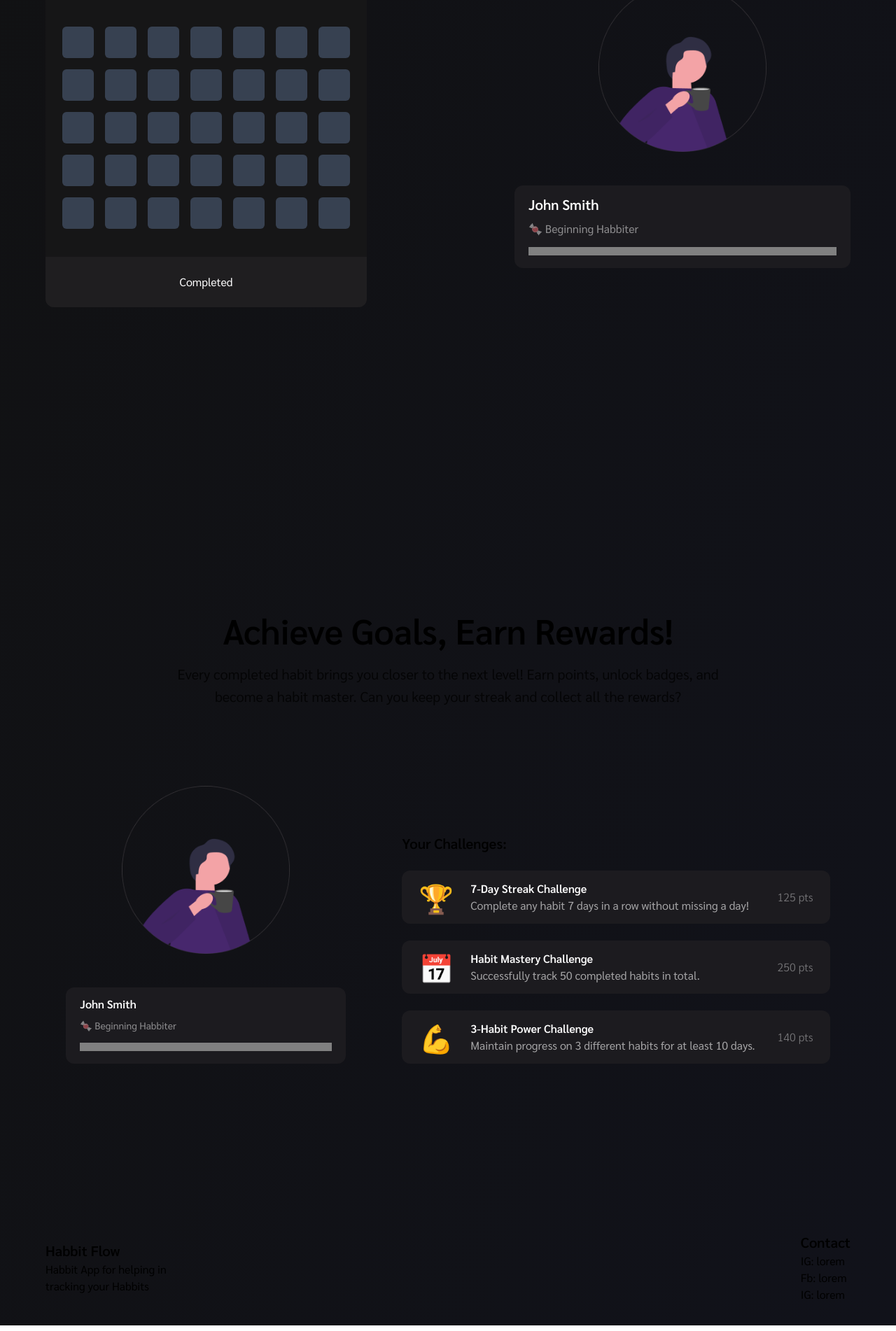
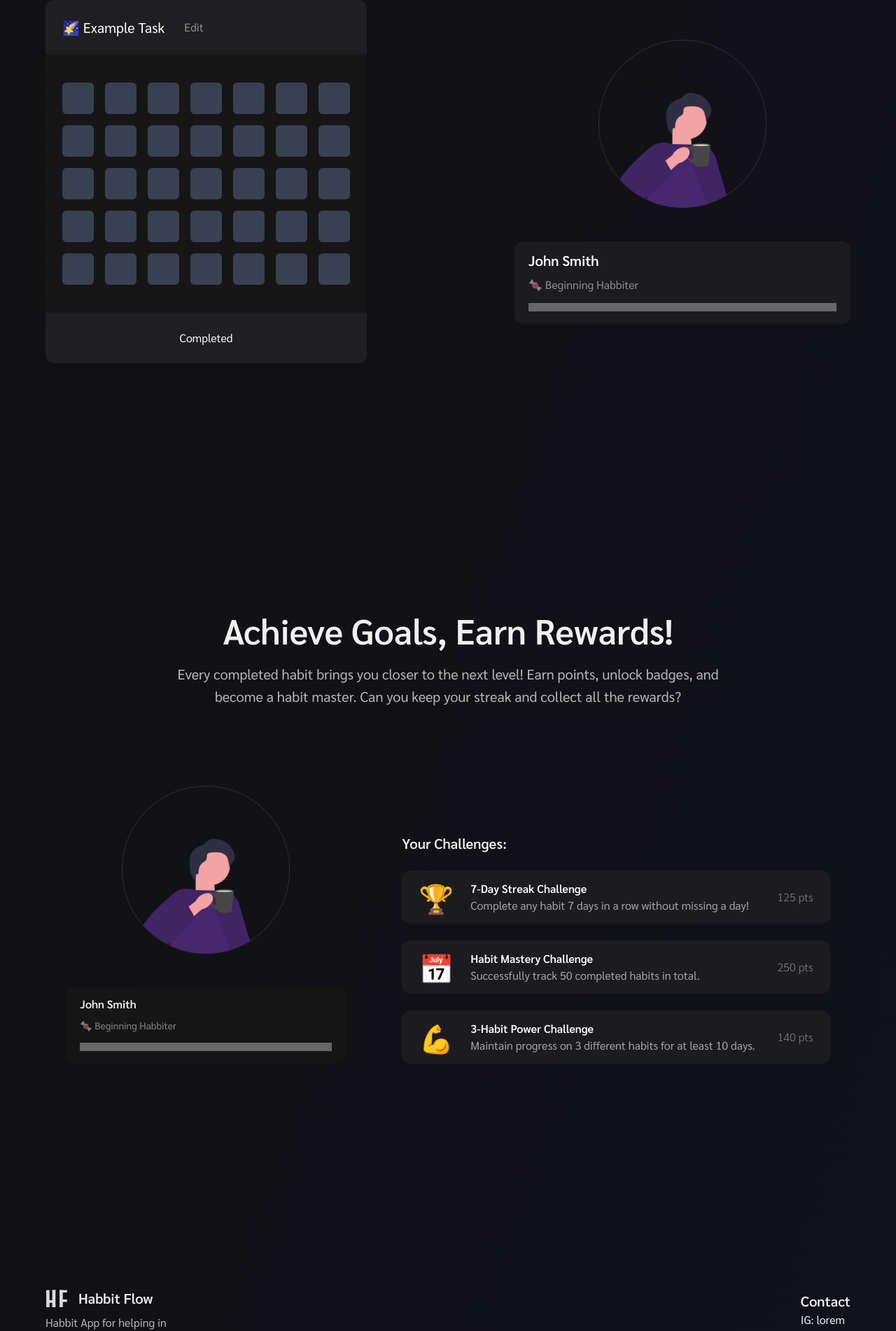
Before and after one commit to kxGeou/Habit-Flow, a React (Vite) app: page / in a window 1280 px wide. Shown: the part 1745-3647 px from the top of the page at 70% size. Built offline with nearby package versions, Linux system fonts and the light colour scheme; no server answers.

Commit message:
Finished firstSite design without animations links extc

```diff
--- a/src/Components/Footer.tsx
+++ b/src/Components/Footer.tsx
@@ -1,18 +1,21 @@
+import Logo from '../assets/logoooo.png'
 export default function Footer() {
     return(
-        <footer className="mt-[15rem] flex justify-between items-center">
+        <footer className="mt-[20rem] flex justify-between items-center text-textColor">
             <div className="flex flex-col w-[12rem]">
-                <p className="text-[20px] font-semibold">Habbit Flow</p>
-                <p>Habbit App for helping in tracking your Habbits</p>
+                <div className='flex items-center gap-4 mb-2'>
+                    <img src={Logo} alt="vector logo of company" />
+                    <p className="text-[20px] font-semibold">Habbit Flow</p>
+                </div>
+                <p className='opacity-75'>Habbit App for helping in tracking your Habbits</p>
             </div>
-            <div>
+            <div >
                 <h2 className="text-[20px] font-semibold">
                     Contact
                 </h2>
                 <ul>
                     <li>IG: lorem</li>
                     <li>Fb: lorem</li>
-                    <li>IG: lorem</li>
                 </ul>
             </div>
         </footer>
--- a/src/Components/Motivation.tsx
+++ b/src/Components/Motivation.tsx
@@ -10,8 +10,8 @@ export default function Motivation() {
     return(
     <section className="flex flex-col justify-center items-center mt-[12rem]">
         <article className="flex flex-col justify-center items-center text-center gap-4 mb-[7rem]">
-            <h2 className={`text-[50px] font-semibold  leading-[120%]`}>{headerText.title}</h2>
-            <p className={`opacity-75 text-[20px] leading-8 w-[50rem]`}>{headerText.desc}</p>
+            <h2 className={`text-[50px] font-semibold  leading-[120%] text-textColor`}>{headerText.title}</h2>
+            <p className={`opacity-75 text-[20px] leading-8 w-[50rem] text-textColor`}>{headerText.desc}</p>
         </article>
         <article>
             <UserIcon></UserIcon>
--- a/src/Components/ShowCase.tsx
+++ b/src/Components/ShowCase.tsx
@@ -4,7 +4,7 @@ export default function ShowCase() {
 
 
     return (
-        <div className='my-[15rem] flex flex-col justify-center items-center'>
+        <div className='mt-[20rem] mb-[10rem] flex flex-col justify-center items-center'>
             <h2 className='text-textColor text-[2rem] mb-[6rem]'>Track habits with a simple and intuitive interface</h2>
             <Tutorial></Tutorial>
         </div>
--- a/src/Components/Tutorial.tsx
+++ b/src/Components/Tutorial.tsx
@@ -4,7 +4,7 @@ import User from "../assets/user.png";
 type UserProps = {
   userExp: number;
 };
-const HabitBlock = () => {
+const   HabitBlock = () => {
   const [days, setDays] = useState<string[]>(Array(35).fill("gray"));
   const [habitName, setHabitName] = useState<string>("🌠 Example Task");
   const [isEditing, setIsEditing] = useState<boolean>(false);
@@ -48,10 +48,13 @@ const HabitBlock = () => {
             <p className={`text-textColor ${streak > 0 ? "block" : "hidden"}`}>{streak}🔥</p>
           </div>
           <progress
-            max="2000"
-            value={userExp}
-            className="h-[0.75rem] w-full"
-          ></progress>
+          max="2000"
+          value={userExp}
+          className="appearance-none h-[0.75rem] w-full bg-gray-200
+             [&::-webkit-progress-bar]:bg-stroke
+             [&::-webkit-progress-value]:bg-mainColor
+             [&::-moz-progress-bar]:bg-mainColor"
+        ></progress>
         </div>
       </div>
     );
--- a/src/Components/UserIcon.tsx
+++ b/src/Components/UserIcon.tsx
@@ -32,12 +32,21 @@ function UserBar({ expLevel }: UserIconPrompts) {
   return (
     <div className="flex flex-col justify-center items-center gap-12">
       <img src={User} alt="minimalistic image of user" className="w-[15rem]" />
-      <div className="bg-[#1C1B1F] py-3 px-5 w-[25rem] rounded-[12px]">
-        <p className="text-white font-semibold text-[16px] mb-2">John Smith</p>
-        <p className="text-white opacity-50 font-normal text-[14px] mb-2">
+      <div className="bg-secondary py-3 px-5 w-[25rem] rounded-[12px]">
+        <p className="text-textColor font-semibold text-[16px] mb-2">
+          John Smith
+        </p>
+        <p className="text-textColor opacity-50 font-normal text-[14px] mb-2">
           🍬 Beginning Habbiter
         </p>
-        <progress max="2000" value={expLevel} className="h-[0.75rem] w-full"></progress>
+        <progress
+          max="2000"
+          value={expLevel}
+          className="appearance-none h-[0.75rem] w-full bg-gray-200
+             [&::-webkit-progress-bar]:bg-stroke
+             [&::-webkit-progress-value]:bg-mainColor
+             [&::-moz-progress-bar]:bg-mainColor"
+        ></progress>
       </div>
     </div>
   );
@@ -58,7 +67,7 @@ export default function UserIcon() {
     <article className="w-full flex justify-between items-end gap-[5rem]">
       <UserBar expLevel={userExp} />
 
-      <div className="flex flex-col gap-6">
+      <div className="flex flex-col gap-6 text-textColor">
         <p className="font-semibold text-[20px]">Your Challenges:</p>
         {challenges.map((item, index) => {
           const isCompleted = completedChallenges.includes(index);
@@ -74,7 +83,11 @@ export default function UserIcon() {
                   ? "You've already completed this challenge!"
                   : item.description
               }
-              onClick={isCompleted ? undefined : () => handleChallengeClick(index, item.exp)}
+              onClick={
+                isCompleted
+                  ? undefined
+                  : () => handleChallengeClick(index, item.exp)
+              }
             />
           );
         })}
```
